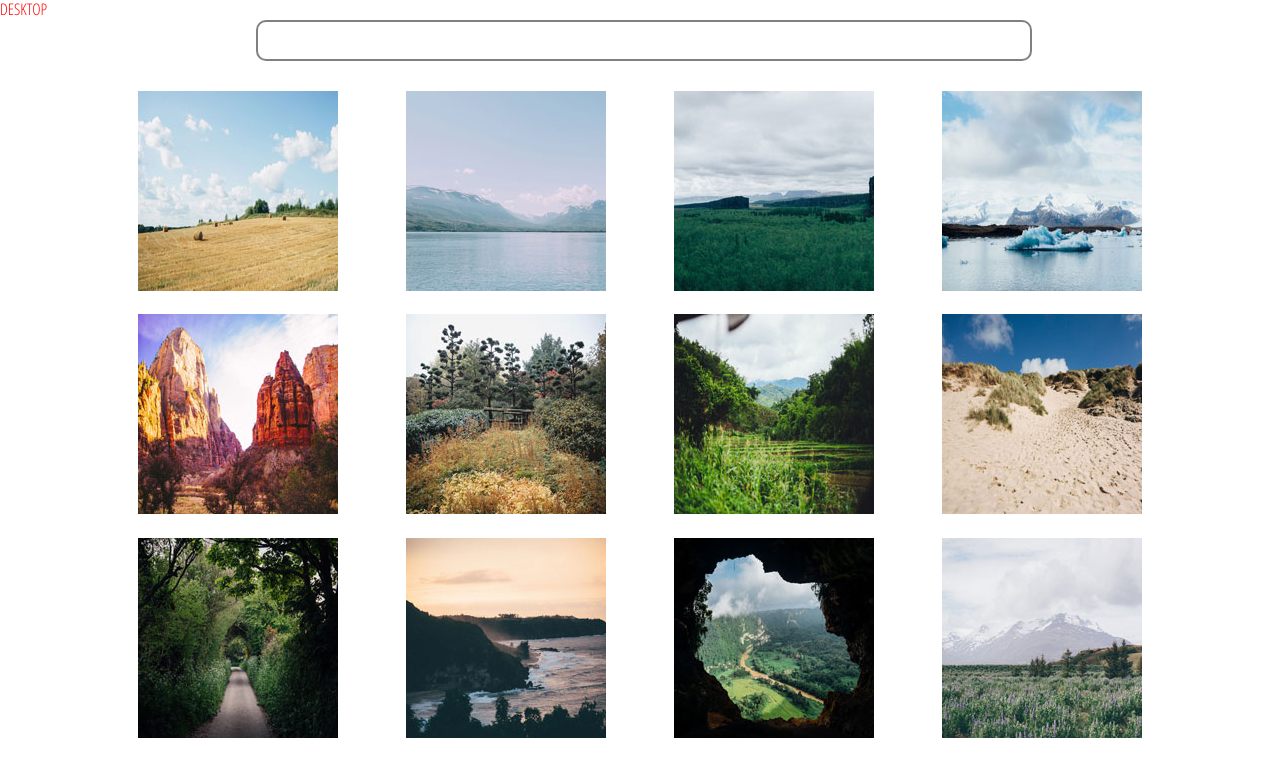
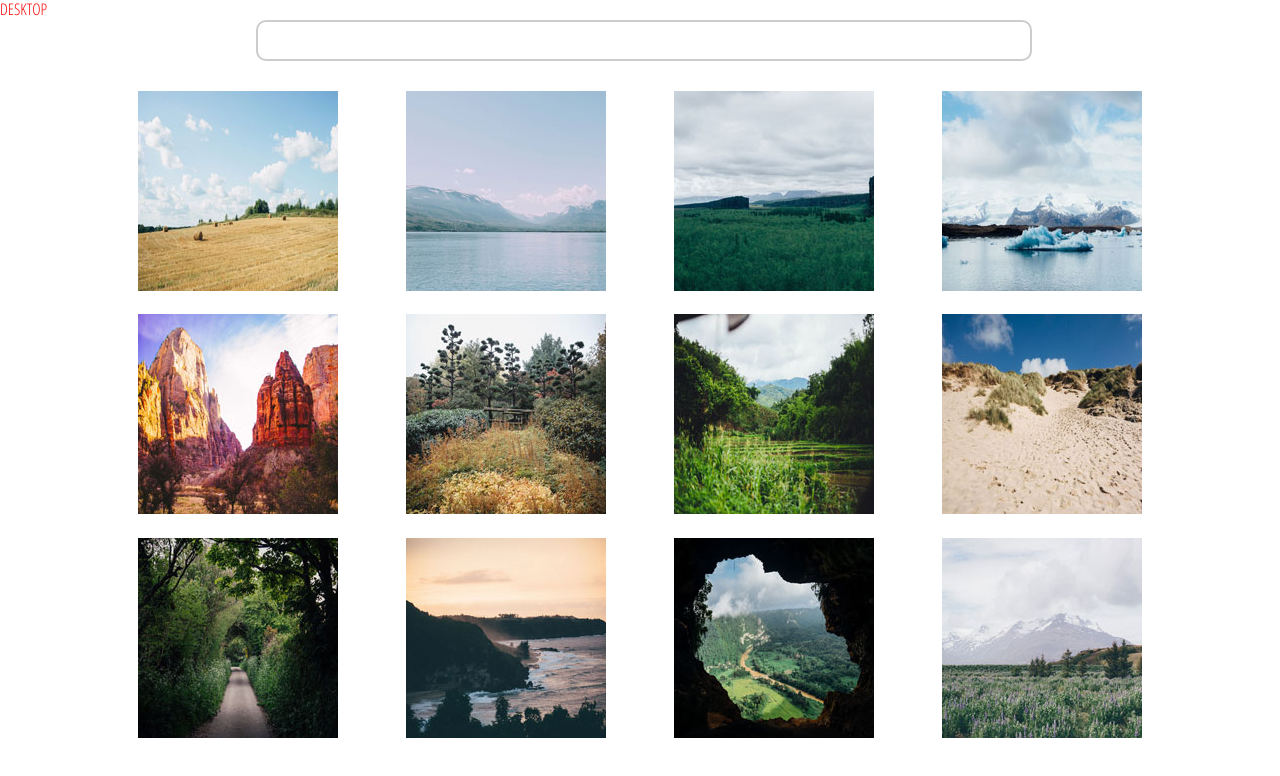
Before and after one commit to anthony0030/techdegree-project-04, a website: page docs/index.html in a window 1280 px wide. Drawn offline with nearby package versions, Linux system fonts and the light colour scheme.

Commit message:
change serch field border color
Signed-off-by: Anthony Veaudry <anthony@veaudry.pro>

```diff
--- a/source/css/styles.sass
+++ b/source/css/styles.sass
@@ -23,7 +23,7 @@ input#search
   height: 35px
   width: 60%
   margin: 20px 20%
-  border: 2px solid grey
+  border: 2px solid #ccc
   border-radius: 10px
 
 
```
Also changed, not shown: docs/css/styles.css.
